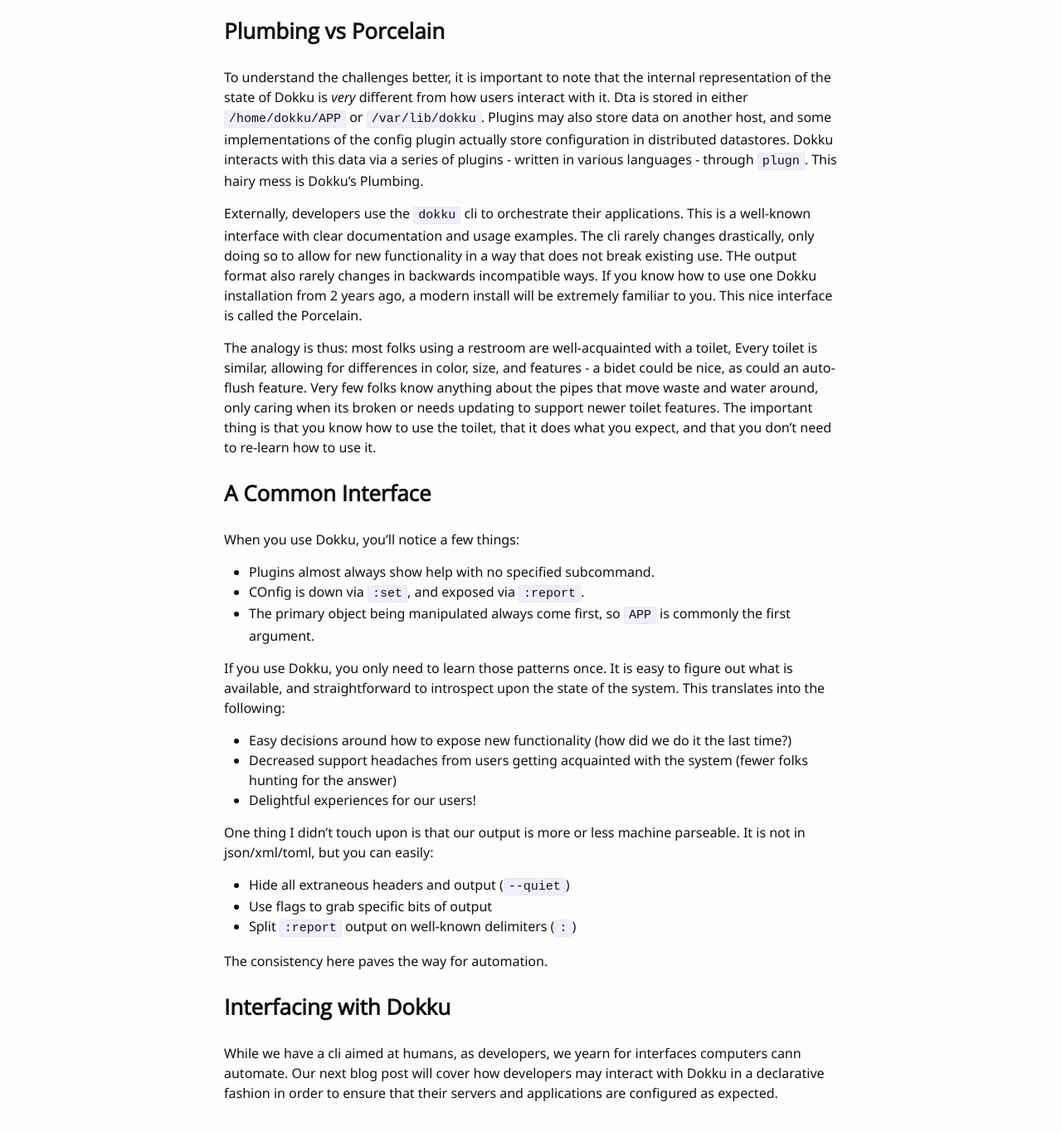
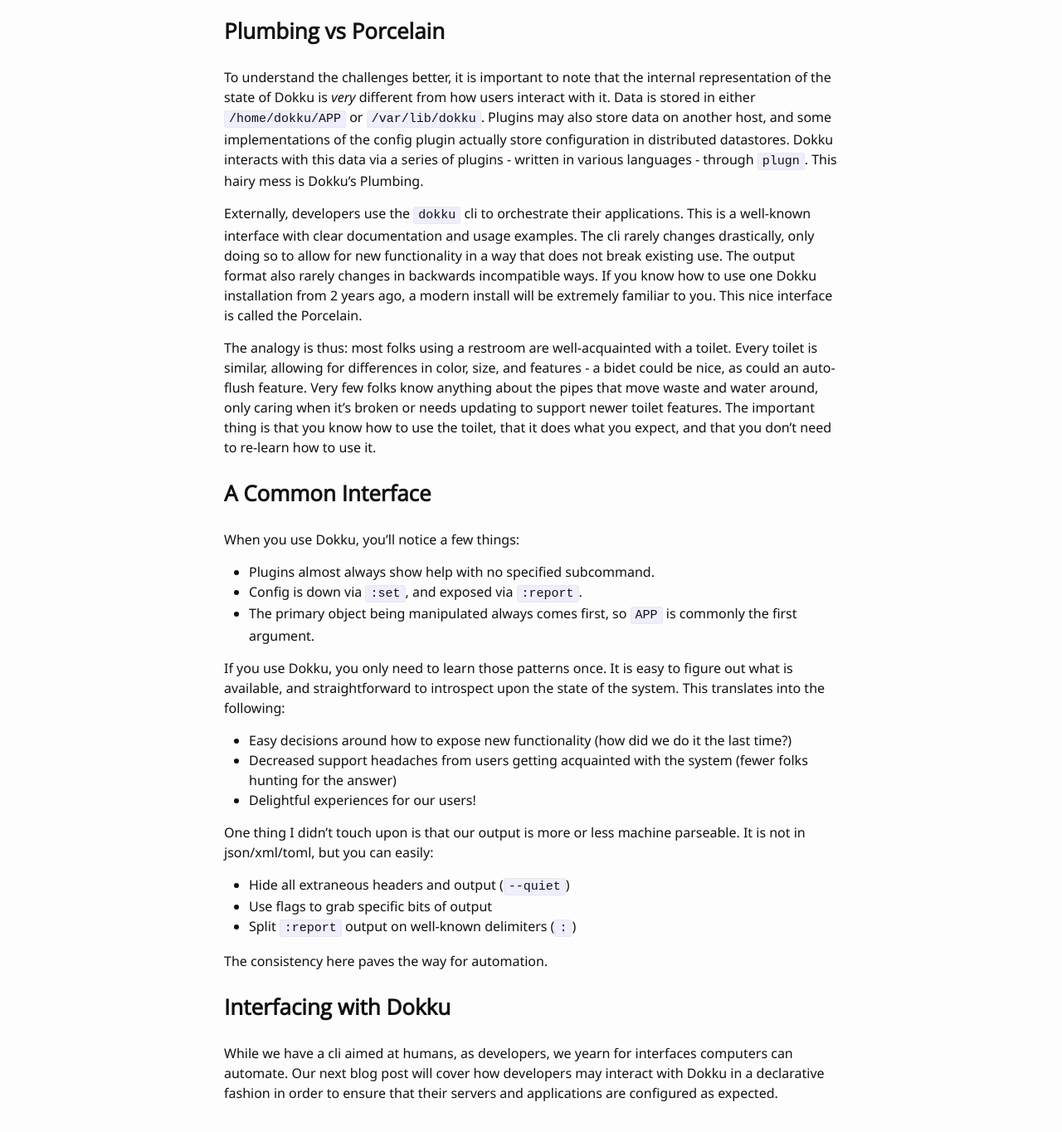
Before and after one commit to dokku/dokku.github.io, a Jekyll site: the page built from _posts/2018-04-24-the-dokku-experience.md, in a window 1280 px wide. Shown: the part 302-1666 px from the top of the page at 83% size. Built offline with Jekyll 4.4.1, drawn with Linux system fonts in a browser that asks for light colours.

Commit message:
typo fixes to dokku experience post

```diff
--- a/_posts/2018-04-24-the-dokku-experience.md
+++ b/_posts/2018-04-24-the-dokku-experience.md
@@ -11,19 +11,19 @@
 
 ### Plumbing vs Porcelain
 
-To understand the challenges better, it is important to note that the internal representation of the state of Dokku is _very_ different from how users interact with it. Dta is stored in either `/home/dokku/APP` or `/var/lib/dokku`. Plugins may also store data on another host, and some implementations of the config plugin actually store configuration in distributed datastores. Dokku interacts with this data via a series of plugins - written in various languages - through `plugn`. This hairy mess is Dokku's Plumbing.
+To understand the challenges better, it is important to note that the internal representation of the state of Dokku is _very_ different from how users interact with it. Data is stored in either `/home/dokku/APP` or `/var/lib/dokku`. Plugins may also store data on another host, and some implementations of the config plugin actually store configuration in distributed datastores. Dokku interacts with this data via a series of plugins - written in various languages - through `plugn`. This hairy mess is Dokku's Plumbing.
 
-Externally, developers use the `dokku` cli to orchestrate their applications. This is a well-known interface with clear documentation and usage examples. The cli rarely changes drastically, only doing so to allow for new functionality in a way that does not break existing use. THe output format also rarely changes in backwards incompatible ways. If you know how to use one Dokku installation from 2 years ago, a modern install will be extremely familiar to you. This nice interface is called the Porcelain.
+Externally, developers use the `dokku` cli to orchestrate their applications. This is a well-known interface with clear documentation and usage examples. The cli rarely changes drastically, only doing so to allow for new functionality in a way that does not break existing use. The output format also rarely changes in backwards incompatible ways. If you know how to use one Dokku installation from 2 years ago, a modern install will be extremely familiar to you. This nice interface is called the Porcelain.
 
-The analogy is thus: most folks using a restroom are well-acquainted with a toilet, Every toilet is similar, allowing for differences in color, size, and features - a bidet could be nice, as could an auto-flush feature. Very few folks know anything about the pipes that move waste and water around, only caring when its broken or needs updating to support newer toilet features. The important thing is that you know how to use the toilet, that it does what you expect, and that you don't need to re-learn how to use it.
+The analogy is thus: most folks using a restroom are well-acquainted with a toilet. Every toilet is similar, allowing for differences in color, size, and features - a bidet could be nice, as could an auto-flush feature. Very few folks know anything about the pipes that move waste and water around, only caring when it's broken or needs updating to support newer toilet features. The important thing is that you know how to use the toilet, that it does what you expect, and that you don't need to re-learn how to use it.
 
 ### A Common Interface
 
 When you use Dokku, you'll notice a few things:
 
 - Plugins almost always show help with no specified subcommand.
-- COnfig is down via `:set`, and exposed via `:report`.
-- The primary object being manipulated always come first, so `APP` is commonly the first argument.
+- Config is down via `:set`, and exposed via `:report`.
+- The primary object being manipulated always comes first, so `APP` is commonly the first argument.
 
 If you use Dokku, you only need to learn those patterns once. It is easy to figure out what is available, and straightforward to introspect upon the state of the system. This translates into the following:
 
@@ -41,4 +41,4 @@
 
 ### Interfacing with Dokku
 
-While we have a cli aimed at humans, as developers, we yearn for interfaces computers cann automate. Our next blog post will cover how developers may interact with Dokku in a declarative fashion in order to ensure that their servers and applications are configured as expected.
+While we have a cli aimed at humans, as developers, we yearn for interfaces computers can automate. Our next blog post will cover how developers may interact with Dokku in a declarative fashion in order to ensure that their servers and applications are configured as expected.
```
